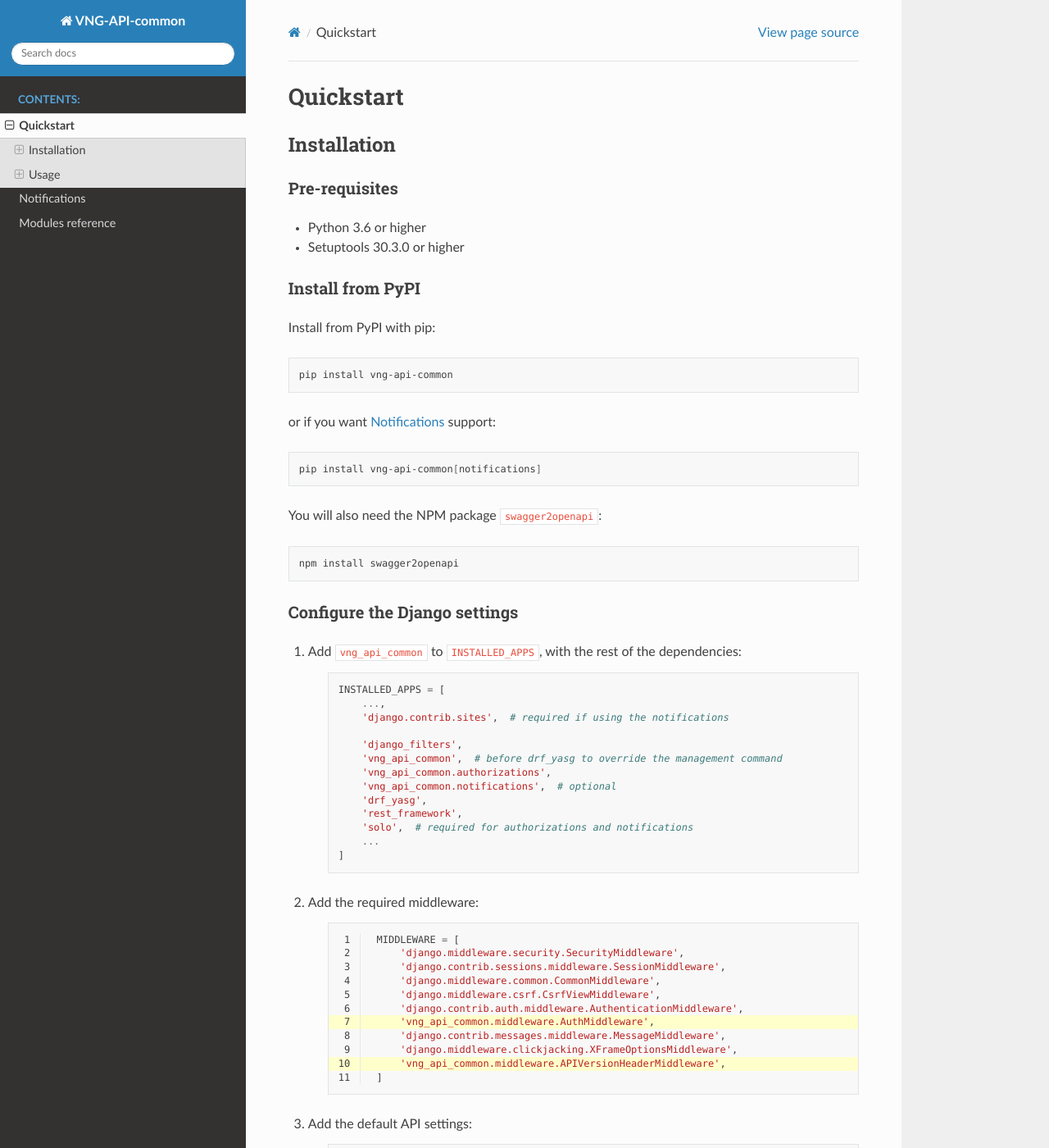
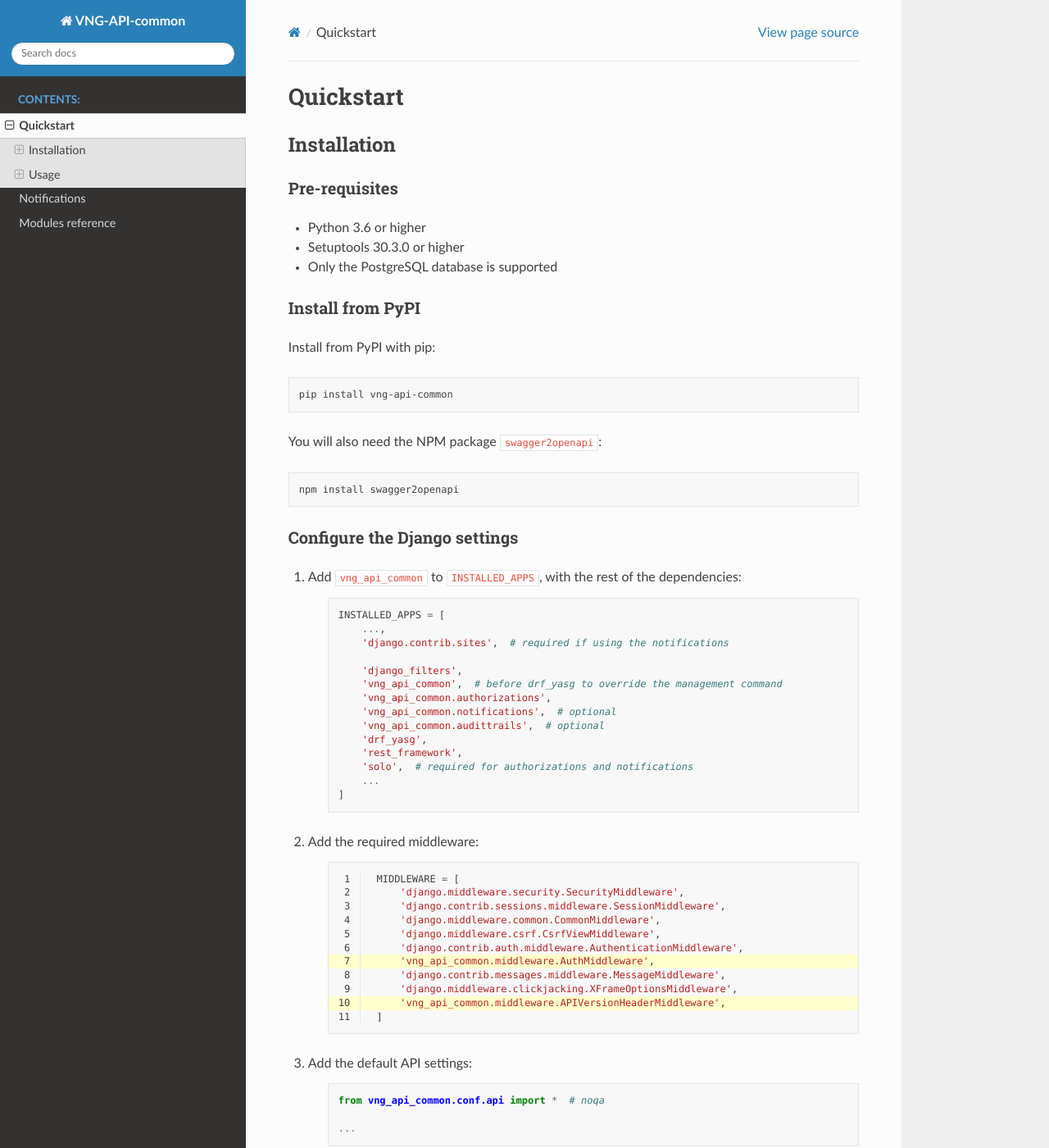
Before and after one commit to VNG-Realisatie/vng-api-common, a Sphinx documentation site: the page built from docs/quickstart.rst, in a window 1280 px wide and 1400 px high. Shown: the whole window at 82% size. Built offline with Sphinx 7.4.7 and the Read the Docs theme 2.0.0, drawn with Linux system fonts in a browser that asks for light colours.

Commit message:
:bookmark: Update docs

```diff
--- a/docs/quickstart.rst
+++ b/docs/quickstart.rst
@@ -10,6 +10,7 @@
 
 * Python 3.6 or higher
 * Setuptools 30.3.0 or higher
+* Only the PostgreSQL database is supported
 
 Install from PyPI
 -----------------
@@ -19,12 +20,6 @@
 .. code-block:: bash
 
     pip install vng-api-common
-
-or if you want :ref:`notifications` support:
-
-.. code-block:: bash
-
-    pip install vng-api-common[notifications]
 
 You will also need the NPM package ``swagger2openapi``:
 
@@ -47,6 +42,7 @@
             'vng_api_common',  # before drf_yasg to override the management command
             'vng_api_common.authorizations',
             'vng_api_common.notifications',  # optional
+            'vng_api_common.audittrails',  # optional
             'drf_yasg',
             'rest_framework',
             'solo',  # required for authorizations and notifications
--- a/setup.cfg
+++ b/setup.cfg
@@ -58,6 +58,7 @@
 [options.extras_require]
 notifications =
 tests =
+    psycopg2
     pytest
     pytest-django
     tox
```
Also changed, not shown: 1 other file.
